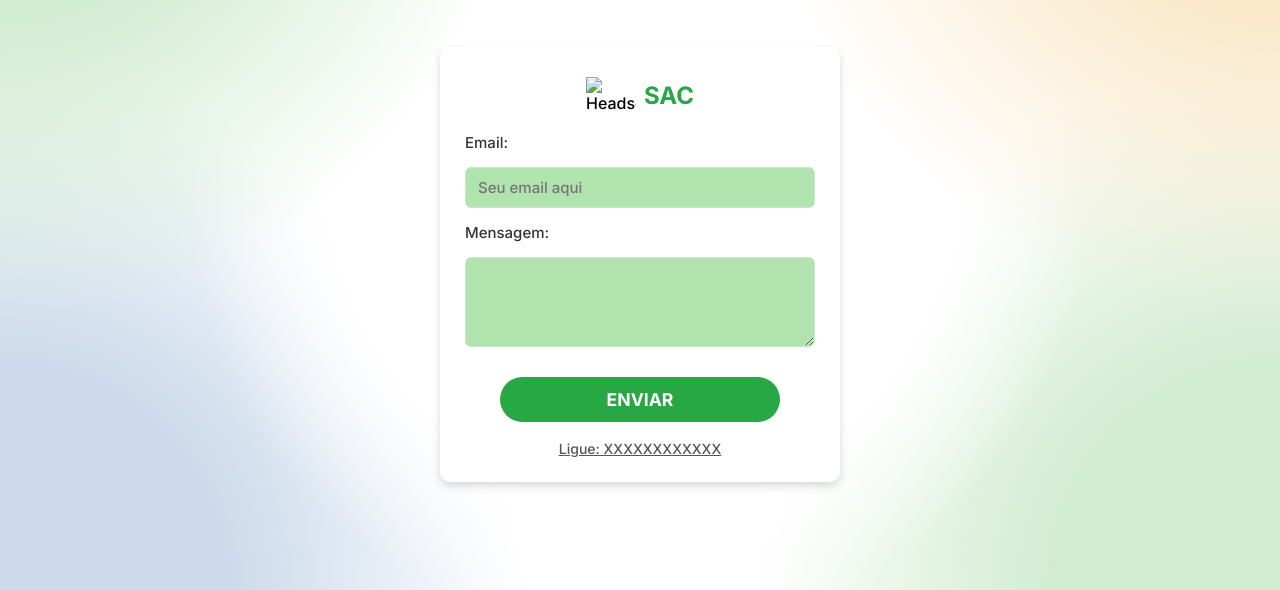
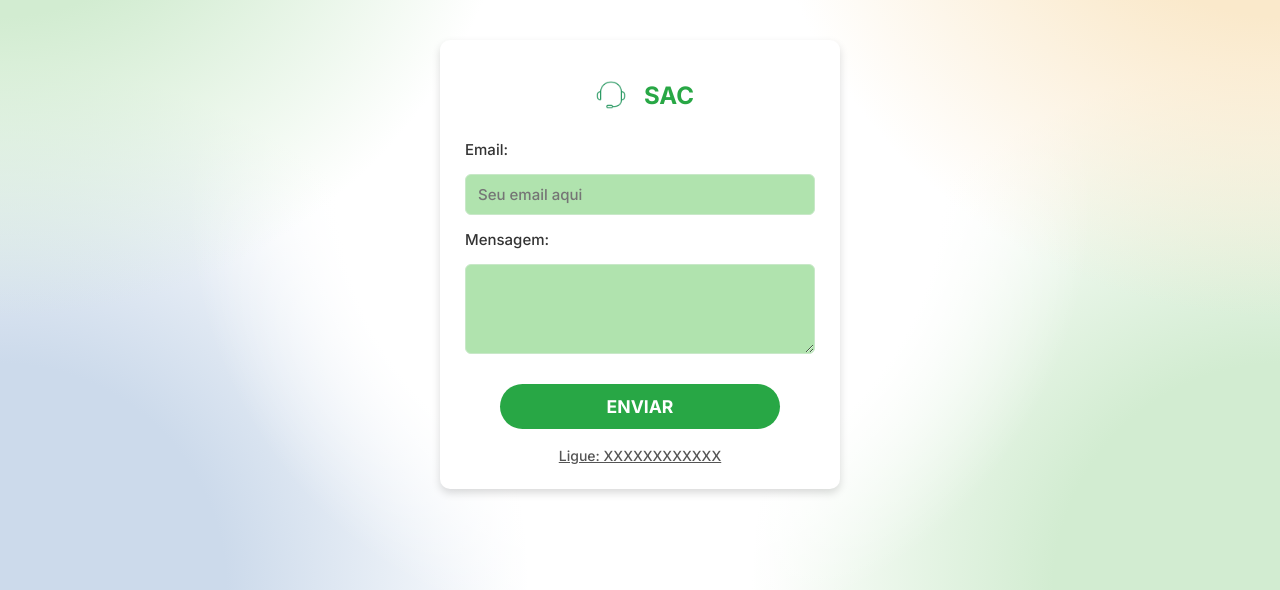
Before and after one commit to gabrielabmm/projeto_integrador, a plain HTML site: page início-site-elisa/sac.html in a window 1280 px wide. Shown: the part 210-800 px from the top of the page. Drawn offline with Linux system fonts and the light colour scheme; a web font is replaced by a local one.

Commit message:
Update sac.html

```diff
--- a/início-site-elisa/sac.html
+++ b/início-site-elisa/sac.html
@@ -23,7 +23,7 @@
 
         <div class="sac-box">
             <div class="sac-header">
-                <img src="headset.png" alt="Headset" class="headset-icon">
+                <img src="../imagens/headset.png" alt="Headset" class="headset-icon">
                 <h1>SAC</h1>
             </div>
 
```
